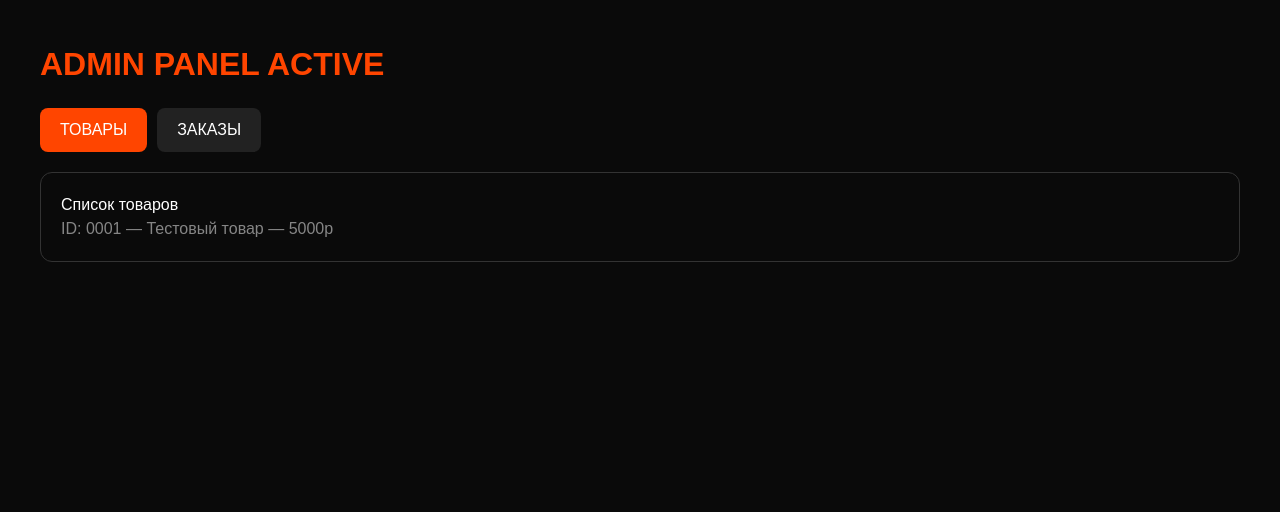
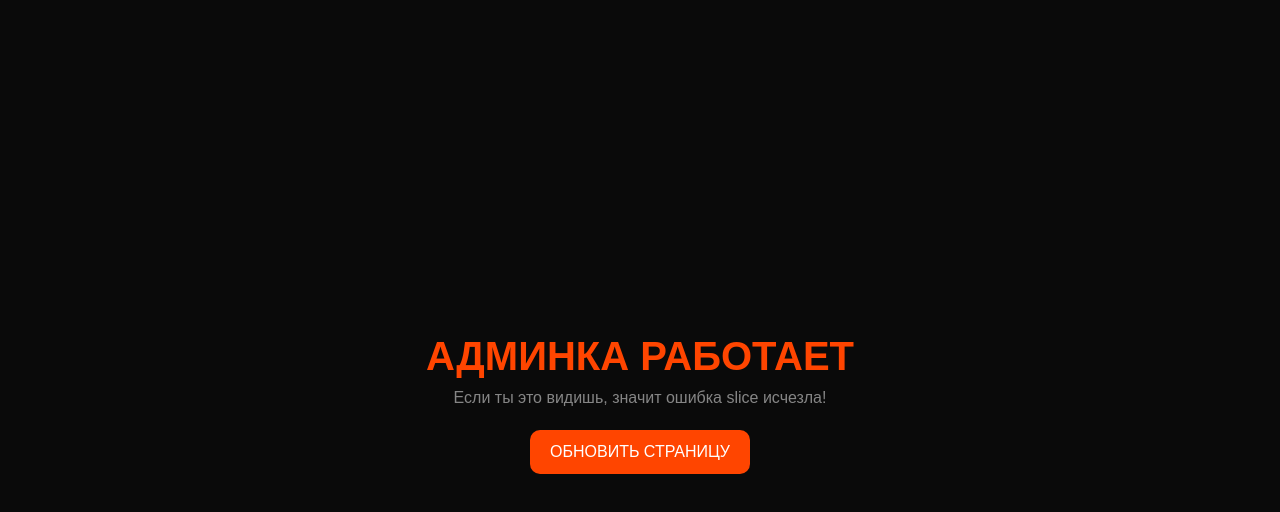
Before and after one commit to emirtyty/my-shop, a Next.js app: page /admin in a window 1280 px wide. Shown: the top 512 px of the page. Built offline with nearby package versions, Linux system fonts and the light colour scheme.

Commit message:
FIX ERROR NOW

```diff
--- a/app/admin/page.tsx
+++ b/app/admin/page.tsx
@@ -1,30 +1,12 @@
 "use client";
+import React from 'react';
 
-import React, { useState } from 'react';
-
-export default function AdminPage() {
-  const [tab, setTab] = useState('products');
-
+export default function Admin() {
   return (
-    <div style={{ background: '#0a0a0a', color: 'white', minHeight: '100vh', padding: '40px', fontFamily: 'sans-serif' }}>
-      <h1 style={{ color: '#ff4500', fontWeight: '900', fontSize: '32px' }}>ADMIN PANEL ACTIVE</h1>
-
-      <div style={{ display: 'flex', gap: '10px', margin: '20px 0' }}>
-        <button onClick={() => setTab('products')} style={{ padding: '10px 20px', background: tab === 'products' ? '#ff4500' : '#222', color: 'white', border: 'none', cursor: 'pointer', borderRadius: '8px' }}>ТОВАРЫ</button>
-        <button onClick={() => setTab('orders')} style={{ padding: '10px 20px', background: tab === 'orders' ? '#ff4500' : '#222', color: 'white', border: 'none', cursor: 'pointer', borderRadius: '8px' }}>ЗАКАЗЫ</button>
-      </div>
-
-      {tab === 'products' ? (
-        <div style={{ padding: '20px', border: '1px solid #333', borderRadius: '12px' }}>
-          <h3>Список товаров</h3>
-          <p style={{ opacity: 0.5 }}>ID: 0001 — Тестовый товар — 5000р</p>
-        </div>
-      ) : (
-        <div style={{ padding: '20px', border: '1px solid #333', borderRadius: '12px' }}>
-          <h3>Список заказов</h3>
-          <p style={{ opacity: 0.5 }}>Заказов пока нет</p>
-        </div>
-      )}
+    <div style={{ background: '#0a0a0a', color: 'white', minHeight: '100vh', display: 'flex', alignItems: 'center', justifyContent: 'center', flexDirection: 'column', fontFamily: 'sans-serif' }}>
+      <h1 style={{ color: '#ff4500', fontSize: '40px', fontWeight: '900' }}>АДМИНКА РАБОТАЕТ</h1>
+      <p style={{ opacity: 0.5 }}>Если ты это видишь, значит ошибка slice исчезла!</p>
+      <button onClick={() => window.location.reload()} style={{ marginTop: '20px', padding: '10px 20px', background: '#ff4500', color: 'white', border: 'none', borderRadius: '10px', cursor: 'pointer' }}>ОБНОВИТЬ СТРАНИЦУ</button>
     </div>
   );
 }
```
